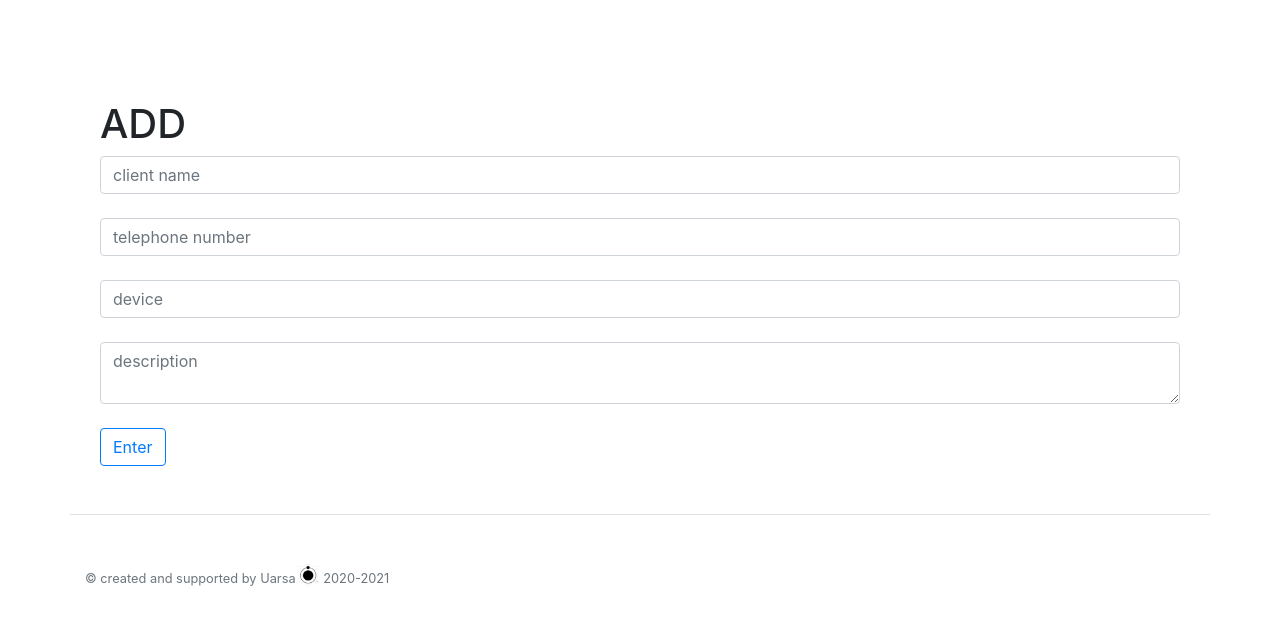
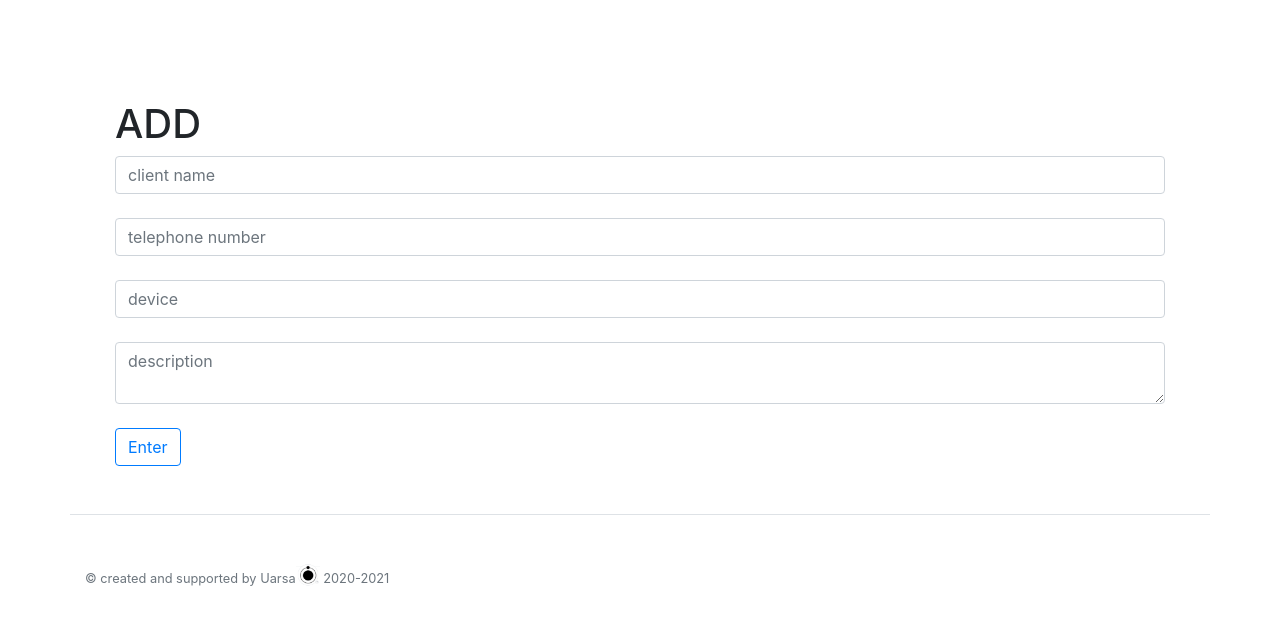
Before and after one commit to Uarsa/blog, a Flask app: page /create_article in a window 1280 px wide. Shown: the part 70-695 px from the top of the page. Run offline with Flask 2, Linux system fonts and the light colour scheme; some libraries are stand-ins or nearby versions.

Commit message:
Update create_article.html

```diff
--- a/templates/create_article.html
+++ b/templates/create_article.html
@@ -1,14 +1,14 @@
 {% extends 'base.html' %}
 
-<div class="container">
-  {% block title %}
+{% block title %}
+  <div class="container">
     Add
-  {% endblock %}
-</div>
+  </div>
+{% endblock %}
 
-<div class="container">
-  {% block body %}
 
+{% block body %}
+  <div class="container">
     <h1>ADD</h1>
       <form method="post">
           <input type="text" name="name" id="name" class="form-control" placeholder="client name"><br>
@@ -17,6 +17,5 @@
           <textarea name="description" id="description" class="form-control" placeholder="description"></textarea><br>
           <input type="submit" class="btn btn-outline-primary" value="Enter">
       </form>
-
-  {% endblock %}
-</div>
+  </div>
+{% endblock %}
```
